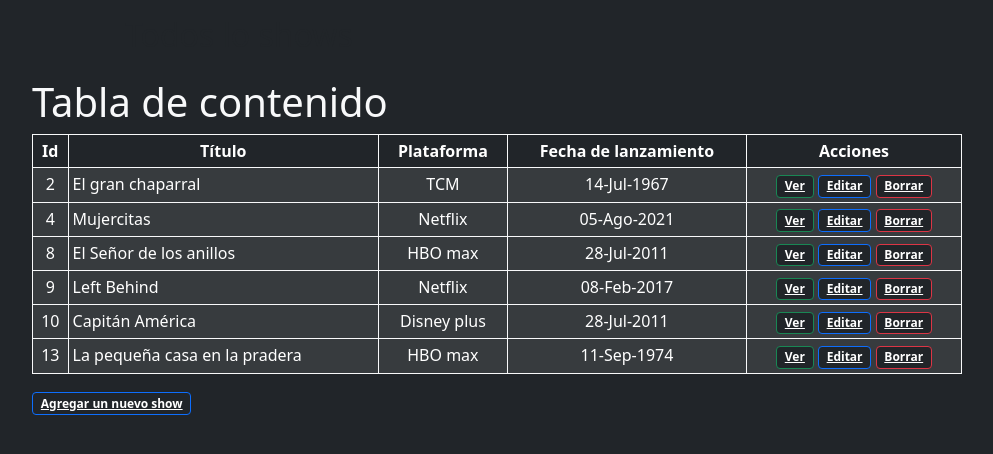
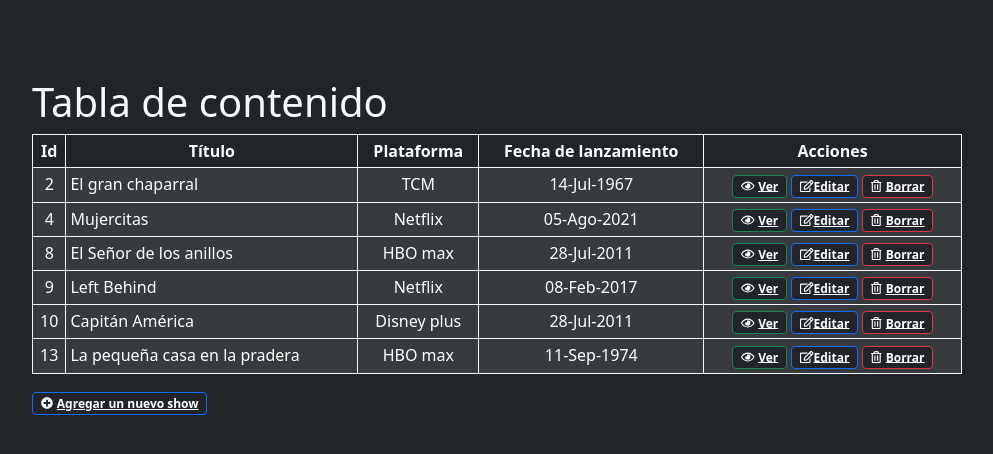
Before and after one commit to clauchile/django_tv_shows, a Django app: page /shows in a window 1280 px wide. Shown: the top 454 px of the page, without its empty margins (143-1136 px from the left). Run offline with Django 3.2, Linux system fonts and the light colour scheme; data comes from the database, SQL or seed files in the repository; both versions use the stored data as it was after the commit.

Commit message:
agrega iconos

```diff
--- a/programa_de_tv/app/templates/base.html
+++ b/programa_de_tv/app/templates/base.html
@@ -7,6 +7,7 @@
     <meta http-equiv="X-UA-Compatible" content="IE=edge">
     <meta name="viewport" content="width=device-width, initial-scale=1.0">
     <link href="https://cdn.jsdelivr.net/npm/bootstrap@5.0.2/dist/css/bootstrap.min.css" rel="stylesheet" integrity="sha384-EVSTQN3/azprG1Anm3QDgpJLIm9Nao0Yz1ztcQTwFspd3yD65VohhpuuCOmLASjC" crossorigin="anonymous">
+    <link rel="stylesheet" href="https://cdnjs.cloudflare.com/ajax/libs/font-awesome/5.15.4/css/all.min.css">
     {% block titulo %} {%endblock%}
     <!-- <title>Home</title> -->
 </head>
@@ -19,5 +20,6 @@
 
     </div>
 <script src="{% static 'js/index.js' %}"></script>
+<script src="https://cdnjs.cloudflare.com/ajax/libs/font-awesome/5.15.4/js/all.js"></script>
 </body>
 </html>
--- a/programa_de_tv/app/templates/edit.html
+++ b/programa_de_tv/app/templates/edit.html
@@ -14,7 +14,7 @@
         </div> -->
         <div class="row text-align-right">
             <div class="col text-end mt-3">
-                <a href="/" class="badge bg-dark border border-primary">Go Back</a>
+                <a href="/" class="badge bg-dark border border-primary"><i class="fas fa-arrow-alt-circle-left me-1"></i>Go Back</a>
             </div>
         </div>
         <div class="row">
@@ -48,7 +48,7 @@
                             <button type="submit" class="btn btn-primary border border-2 my-3">Actualizar</button>
                         </div>
                         <div class=" col text-center">
-                            <a href="/shows/{{editar.id}}" class="badge bg-dark border border-primary">Mostrar Show</a>
+                            <a href="/shows/{{editar.id}}" class="badge bg-dark border border-success"><i class="far fa-eye me-1"></i>Mostrar Show</a>
                         </div>
                     </form>
                 </div>
--- a/programa_de_tv/app/templates/new.html
+++ b/programa_de_tv/app/templates/new.html
@@ -11,7 +11,7 @@
 
         <div class="row justify-content-end">
             <div  class="col text-end mt-3 ">
-                <a href='/' class="badge bg-dark border border-primary">Go Back</a>
+                <a href='/' class="badge bg-dark border border-primary"><i class="fas fa-arrow-alt-circle-left me-1"></i>Go Back</a>
             </div>
         </div>
         <div class="row text-light">
--- a/programa_de_tv/app/templates/shows.html
+++ b/programa_de_tv/app/templates/shows.html
@@ -34,9 +34,9 @@
                         <td align="center"> {{p.network}}</td>
                         <td align="center"> {{p.release_date |date:'d-M-Y'}}</td>
                         <!-- <td align="left"> {{p.description}}</td> -->
-                        <td align="center"> <a href="shows/{{p.id}}" class="badge bg-dark border border-success">Ver</a>
-                            <a href="shows/{{p.id}}/edit"name="editar" class="badge bg-dark border border-primary">Editar</a>
-                            <a value={{p.id}} href="shows/{{p.id}}/destroy"class="badge bg-dark border border-danger" name="borrar">Borrar</a>
+                        <td align="center"> <a href="shows/{{p.id}}" class="badge bg-dark border border-success"><i class="far fa-eye me-1"></i>Ver</a>
+                            <a href="shows/{{p.id}}/edit"name="editar"  class="badge bg-dark border border-primary"><i class="far fa-edit"></i>Editar</a>
+                            <a value={{p.id}} href="shows/{{p.id}}/destroy"class="badge bg-dark border border-danger" name="borrar"><i class="far fa-trash-alt me-1"></i>Borrar</a>
                         </td>
                         <!--
                             {% comment %} <a href="#" class="btn btn-success btn-lg">
@@ -52,7 +52,7 @@
 
                 </tbody>
             </table>
-            <a href="/shows/new" class="badge bg-dark border border-primary" name="editar">Agregar un nuevo show </a>
+            <a href="/shows/new" class="badge bg-dark border border-primary" name="editar"><i class="fas fa-plus-circle me-1"></i>Agregar un nuevo show </a>
         </div>
     </div>
 </div>
--- a/programa_de_tv/app/templates/showsid.html
+++ b/programa_de_tv/app/templates/showsid.html
@@ -10,7 +10,7 @@
     <div class="col col-12 mt-3">
         <div class="row justify-content-end">
             <div class="col text-end mt-3 ">
-                <a href='/' class="badge bg-dark border border-primary">Go Back</a>
+                <a href='/' class="badge bg-dark border border-primary"><i class="fas fa-arrow-alt-circle-left me-1"></i>Go Back</a>
             </div>
             <div class="">
                 <h2 class="h2 mb-3">TV Show {{programas.id}}</h1>
@@ -25,11 +25,11 @@
         <h4 class="mt-5"> Actualizado el {{programas.updated_at|date:'d-M-Y'}}</h4>
 <div class="row d-flex">
     <div class="col mt-5">
-        <a href="/shows/{{programas.id}}/edit" class="badge bg-dark border border-primary">Editar</a>
+        <a href="/shows/{{programas.id}}/edit" class="badge bg-dark border border-primary"><i class="far fa-edit"></i>Editar</a>
 
 
 
-        <a href="/shows/{{programas.id}}/destroy" class="badge bg-dark border border-danger">Eliminar</a>
+        <a href="/shows/{{programas.id}}/destroy" class="badge bg-dark border border-danger"><i class="far fa-trash-alt me-1"></i>Eliminar</a>
     </div>
 </div>
     </div>
```
Also changed, not shown: programa_de_tv/db.sqlite3.
